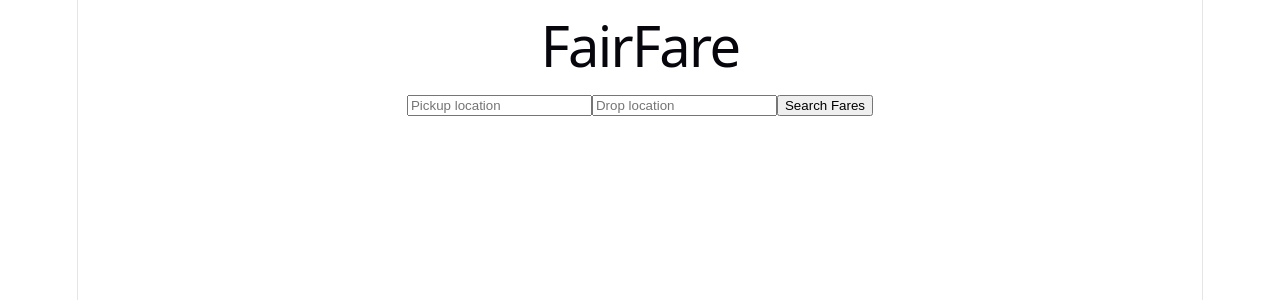
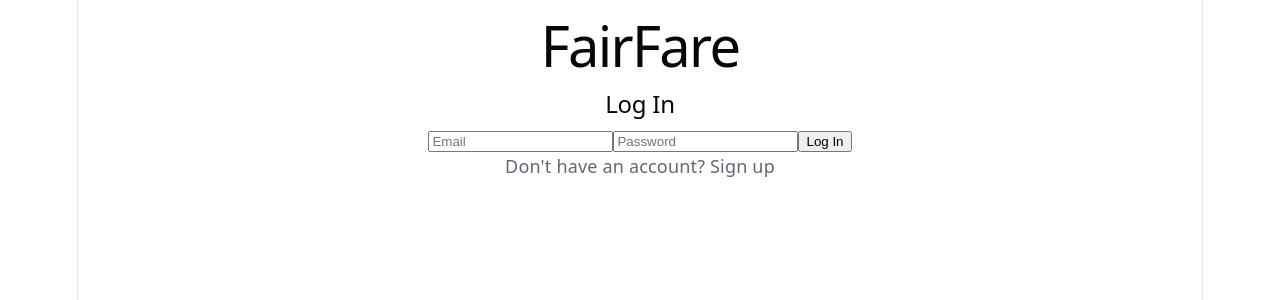
Before and after one commit to Navajyoth03/Fair_Fare, a React app in the folder frontend/: page / in a window 1280 px wide. Shown: the top 300 px of the page. Built offline with nearby package versions, Linux system fonts and the light colour scheme; the HTML template or start-up script is replaced by a standard one.

Commit message:
Add frontend signup/login pages, persist session via localStorage, attach JWT to protect requests

```diff
--- a/frontend/src/App.jsx
+++ b/frontend/src/App.jsx
@@ -1,7 +1,11 @@
-import { useState } from 'react'
+import { useState, useEffect } from 'react'
 import './App.css'
+import Auth from './Auth'
 
 function App() {
+  const [token, setToken] = useState(localStorage.getItem('token'))
+  const [userEmail, setUserEmail] = useState(localStorage.getItem('email'))
+
   const [pickup, setPickup] = useState('')
   const [drop, setDrop] = useState('')
   const [fares, setFares] = useState(null)
@@ -11,12 +15,40 @@ function App() {
   const [aiRecommendation, setAiRecommendation] = useState('')
   const [loadingAi, setLoadingAi] = useState(false)
 
+  const handleLoginSuccess = (newToken, email) => {
+    setToken(newToken)
+    setUserEmail(email)
+  }
+
+  const handleLogout = () => {
+    localStorage.removeItem('token')
+    localStorage.removeItem('email')
+    setToken(null)
+    setUserEmail(null)
+    setFares(null)
+    setRecommendations(null)
+    setPickup('')
+    setDrop('')
+    setPreference('')
+    setAiRecommendation('')
+    setAiService('')
+  }
+
   const handleSearch = async () => {
     const response = await fetch('http://127.0.0.1:5000/api/search-fares', {
       method: 'POST',
-      headers: { 'Content-Type': 'application/json' },
+      headers: {
+        'Content-Type': 'application/json',
+        'Authorization': `Bearer ${token}`
+      },
       body: JSON.stringify({ pickup, drop })
     })
+
+    if (response.status === 401) {
+      handleLogout()
+      return
+    }
+
     const data = await response.json()
     setFares(data.fares)
     setRecommendations(data.recommendations)
@@ -28,7 +60,10 @@ function App() {
     setLoadingAi(true)
     const response = await fetch('http://127.0.0.1:5000/api/recommend', {
       method: 'POST',
-      headers: { 'Content-Type': 'application/json' },
+      headers: {
+        'Content-Type': 'application/json',
+        'Authorization': `Bearer ${token}`
+      },
       body: JSON.stringify({ fares, preference })
     })
     const data = await response.json()
@@ -37,9 +72,18 @@ function App() {
     setLoadingAi(false)
   }
 
+  if (!token) {
+    return <Auth onLoginSuccess={handleLoginSuccess} />
+  }
+
   return (
     <div className="App">
-      <h1>FairFare</h1>
+      <div style={{ display: 'flex', justifyContent: 'space-between', alignItems: 'center' }}>
+        <h1>FairFare</h1>
+        <button onClick={handleLogout} style={{ width: 'auto', padding: '6px 12px' }}>
+          Logout
+        </button>
+      </div>
 
       <input
         type="text"
@@ -70,7 +114,7 @@ function App() {
             <h3>Have a specific need? Ask the assistant</h3>
             <input
               type="text"
-              placeholder="e.g. I need to be there in 15 mins"
+              placeholder="e.g. I need to reach by 6:15, it's 5:45 now"
               value={preference}
               onChange={(e) => setPreference(e.target.value)}
             />
--- /dev/null
+++ b/frontend/src/Auth.jsx
@@ -0,0 +1,72 @@
+import { useState } from 'react'
+
+function Auth({ onLoginSuccess }) {
+  const [isSignup, setIsSignup] = useState(false)
+  const [email, setEmail] = useState('')
+  const [password, setPassword] = useState('')
+  const [error, setError] = useState('')
+  const [loading, setLoading] = useState(false)
+
+  const handleSubmit = async () => {
+    setError('')
+    setLoading(true)
+
+    const endpoint = isSignup ? '/api/signup' : '/api/login'
+
+    try {
+      const response = await fetch(`http://127.0.0.1:5000${endpoint}`, {
+        method: 'POST',
+        headers: { 'Content-Type': 'application/json' },
+        body: JSON.stringify({ email, password })
+      })
+
+      const data = await response.json()
+
+      if (!response.ok) {
+        setError(data.error || 'Something went wrong')
+        setLoading(false)
+        return
+      }
+
+      localStorage.setItem('token', data.token)
+      localStorage.setItem('email', data.email)
+      onLoginSuccess(data.token, data.email)
+    } catch (err) {
+      setError('Could not connect to server')
+    }
+
+    setLoading(false)
+  }
+
+  return (
+    <div className="App">
+      <h1>FairFare</h1>
+      <h2>{isSignup ? 'Create Account' : 'Log In'}</h2>
+
+      <input
+        type="email"
+        placeholder="Email"
+        value={email}
+        onChange={(e) => setEmail(e.target.value)}
+      />
+      <input
+        type="password"
+        placeholder="Password"
+        value={password}
+        onChange={(e) => setPassword(e.target.value)}
+      />
+
+      {error && <p style={{ color: 'red' }}>{error}</p>}
+
+      <button onClick={handleSubmit} disabled={loading}>
+        {loading ? 'Please wait...' : isSignup ? 'Sign Up' : 'Log In'}
+      </button>
+
+      <p onClick={() => setIsSignup(!isSignup)} style={{ cursor: 'pointer', textAlign: 'center' }}>
+        {isSignup ? 'Already have an account? Log in' : "Don't have an account? Sign up"}
+      </p>
+    </div>
+  )
+}
+
+export default Auth
```
